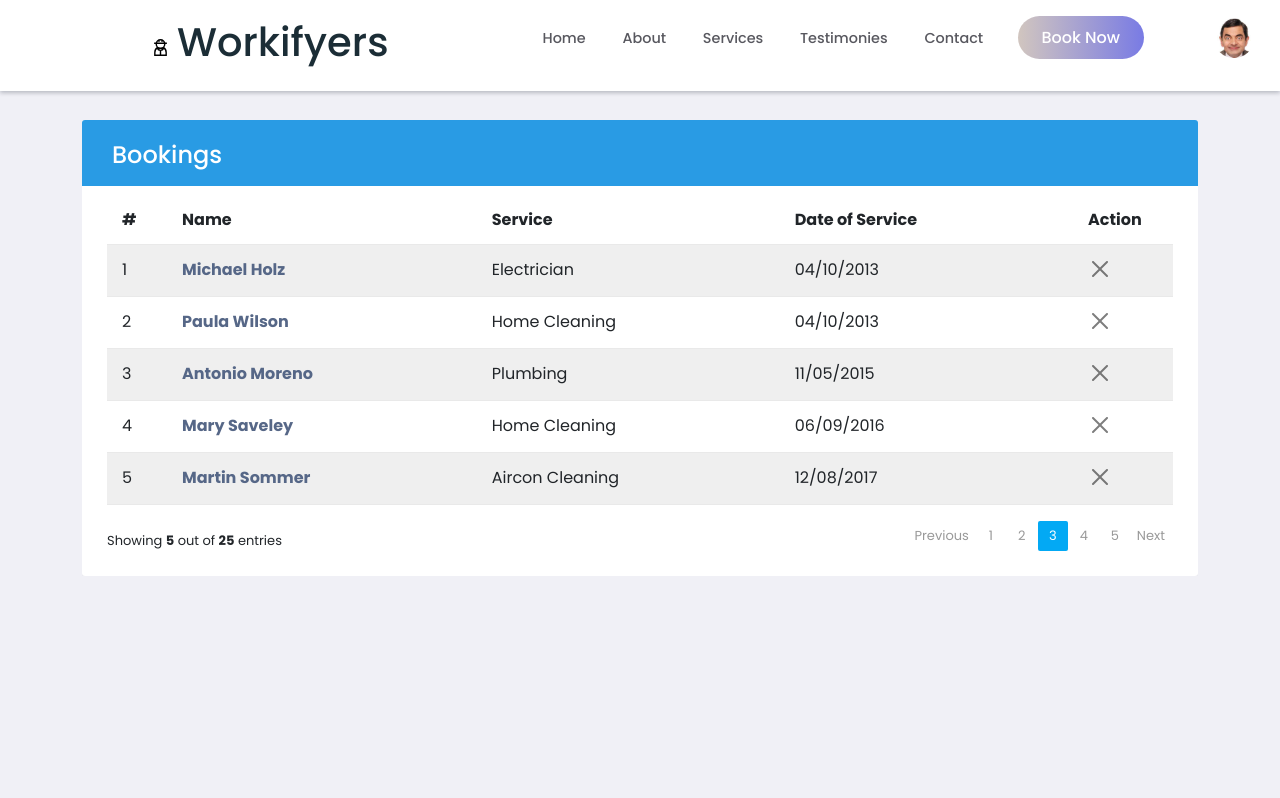
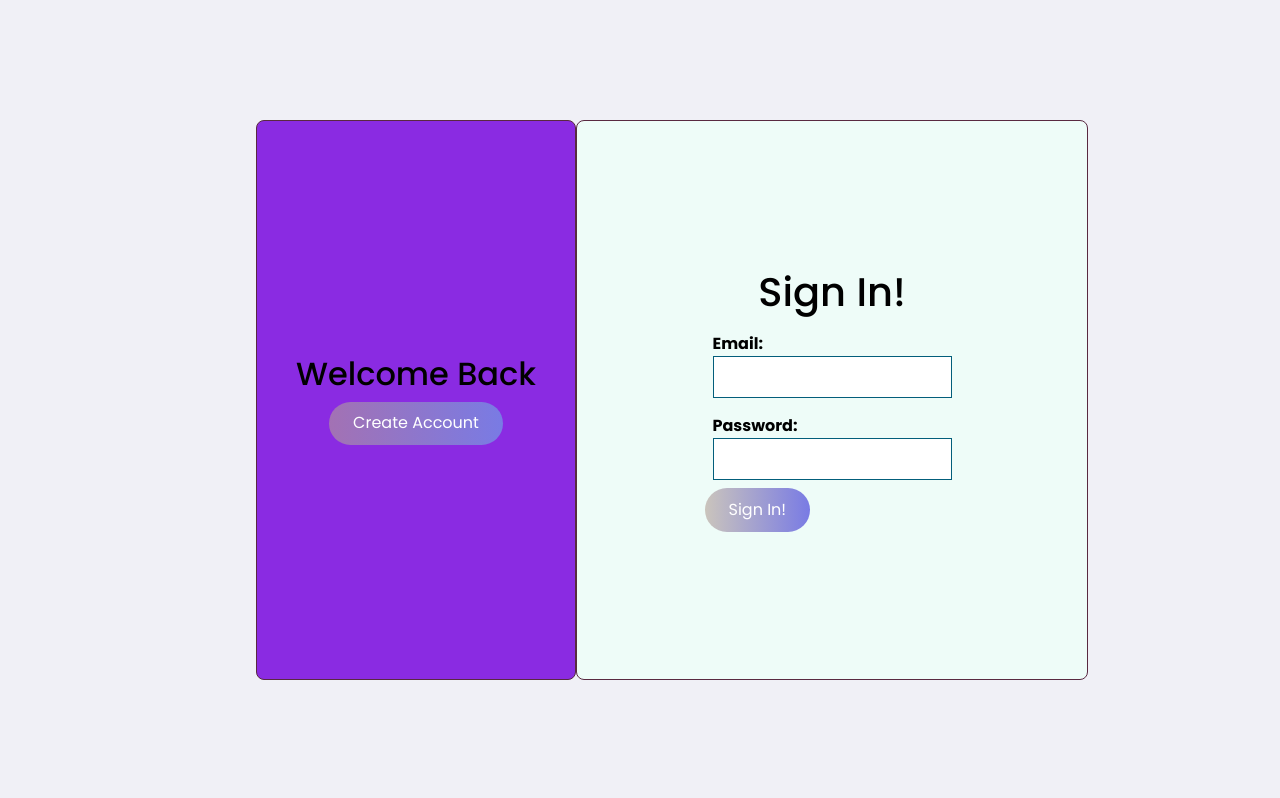
Before and after one commit to dbornilla/Workifyers-HomeService, a React (Create React App) app: page /book in a window 1280 px wide. Shown: the top 798 px of the page. Built offline with nearby package versions, Linux system fonts and the light colour scheme.

Commit message:
Push logo

```diff
--- a/src/App.js
+++ b/src/App.js
@@ -15,12 +15,18 @@ import Account from './Components/ProfileManagement/account';
 import Booked from './Components/ProfileManagement/bookhistory';
 import Location from './Components/ProfileManagement/favoriteprof';
 import Pages from './Components/Pages/pages';
+import Form from './Components/ProfileManagement/form';
 
 function App() {
   return (
 
       <div className="App">
+        <Form />
 
+        {
+
+
+          /*
 
         <Navbar/>
 
@@ -34,8 +40,8 @@ function App() {
 
 
         <Footer/>
-
-
+        */
+        }
 
       </div>
 
--- a/src/Components/ProfileManagement/form.js
+++ b/src/Components/ProfileManagement/form.js
@@ -9,19 +9,19 @@ const Form = () => {
     const [welcome, setWelcome] = useState(false)
 
     const setBannerClass = () => {
-        const classArr = ["banner-side cfb"]
+        const classArr = ["banner-side cfb-Form"]
         if (welcome) classArr.push('send-right')
         return classArr.join(' ')
     }
 
     const setFormClass = () => {
-        const classArr = ["form-side cfb"]
+        const classArr = ["form-side cfb-Form"]
         if (welcome) classArr.push('send-left')
         return classArr.join(' ')
     }
     return(
 
-        <div className="Container cfb">
+        <div className="Container-Form cfb-Form">
 
             <div className={setBannerClass()}>
 
--- a/src/Components/ProfileManagement/login.js
+++ b/src/Components/ProfileManagement/login.js
@@ -4,7 +4,7 @@ import './profileStyle.css';
 
 const LogIn = () =>{
     return(
-        <div className="form-comp cfb">
+        <div className="form-comp cfb-Form">
             <h1>Sign In!</h1>
             <form className="sign-up-form cfb">
                 <label>
--- a/src/Components/ProfileManagement/profileStyle.css
+++ b/src/Components/ProfileManagement/profileStyle.css
@@ -1,21 +1,21 @@
 
-  .cfb{
+  .cfb-Form{
     width: 100%;
     display: flex;
     justify-content: center;
     align-items: center;
+
   }
 
   /* Container Styling */
-  .Container{
-    position: relative;
-    margin-top: 60px;
-    width: 50%;
-    height: 75%;
+  .Container-Form{
 
-    box-shadow: 0 0.188em 1.550em rgb(156, 156, 156);
+    height: 100vh;
+    margin: auto;
 
+    width: 100%;
     border-radius: 0.5em;
+
 
 
   }
@@ -24,13 +24,13 @@
   .banner-side{
     position: absolute;
     z-index: 2;
-    right: 65%;
+    right: 55%;
 
     border: 0.1em solid #592941;
     border-radius: 0.5em;
 
-    width: 35%;
-    height: 100%;
+    width: 25%;
+    height: 70%;
 
     flex-direction: column;
 
@@ -47,13 +47,13 @@
   .form-side{
     position: absolute;
     z-index: 1;
-    right: 0;
+    right: 15%;
 
     border: 0.1em solid #592941;
     border-radius: 0.5em;
 
-    width: 65%;
-    height: 100%;
+    width: 40%;
+    height: 70%;
 
     background-color: #EEFCF8;
     opacity: 1;
@@ -65,11 +65,11 @@
   }
 
   .send-right{
-    right: 0;
+    right: 15%;
   }
 
   .send-left{
-    right: 35%;
+    right: 40%;
   }
 
 
--- a/src/Components/ProfileManagement/register.js
+++ b/src/Components/ProfileManagement/register.js
@@ -7,7 +7,7 @@ const Register = () => {
     return(
         <div className="form-comp cfb">
             <h1>Create an Account</h1>
-            <form className="sign-up-form cfb">
+            <form className="sign-up-form cfb-Form">
                 <label className='label-ac'>
                     Name:
                     <br/>
```
Also changed, not shown: src/Assets/images/WorkLogo.png (added).
